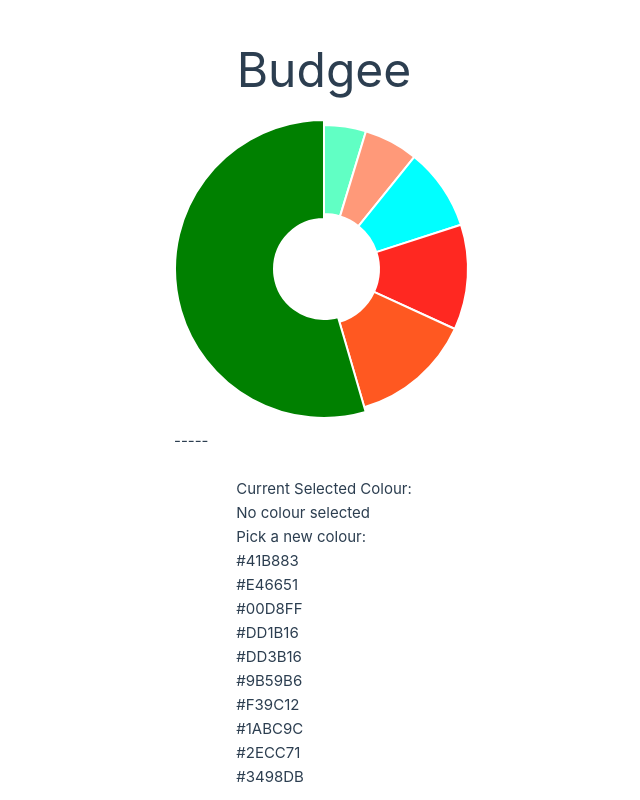
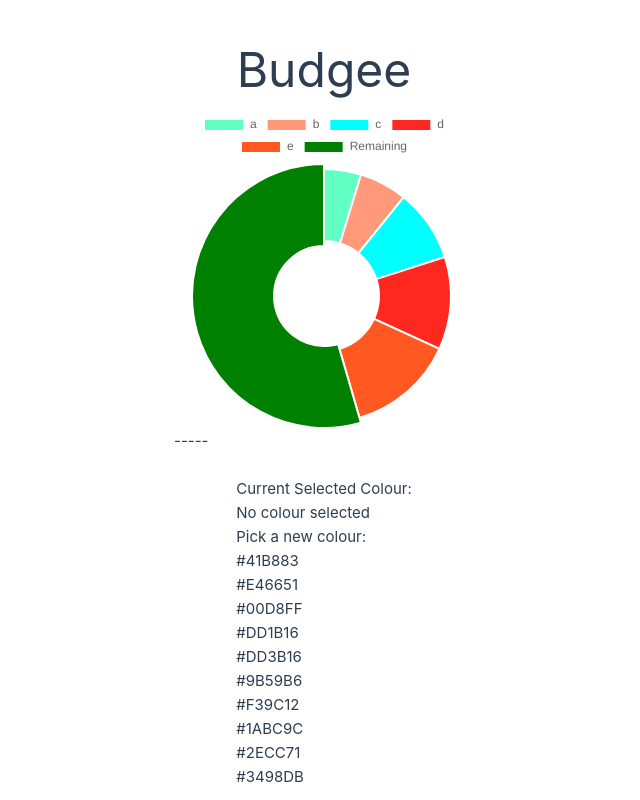
Before and after one commit to ossidion/budgee-nc-fe, a Vue app: page / in a window 1280 px wide. Shown: the top 800 px of the page, without its empty margins (316-956 px from the left). Built offline with nearby package versions, Linux system fonts and the light colour scheme.

Commit message:
add small change to customChart

```diff
--- a/package.json
+++ b/package.json
@@ -10,6 +10,7 @@
   },
   "dependencies": {
     "@tailwindcss/vite": "^4.1.3",
+    "axios": "^1.8.4",
     "chart.js": "^4.4.9",
     "pinia": "^3.0.2",
     "vue": "^3.5.13",
--- /dev/null
+++ b/src/api/requests.js
@@ -0,0 +1,22 @@
+import axios from "axios";
+
+const api = axios.create({
+  baseURL: "https://budgee-be.onrender.com/api/",
+});
+
+
+export const getExpenses = () => {
+    return api.get("/expenses").then(({data}) => {
+        console.log(data)
+      return data;
+    });
+  };
+export const getCategories = () => {
+    return api.get("/categories").then(({data:{categories}}) => {
+        console.log(categories)
+      return categories;
+    });
+  };
+
+  getExpenses()
+  getCategories()
--- a/src/components/PieChartComponent.vue
+++ b/src/components/PieChartComponent.vue
@@ -61,6 +61,7 @@ const chartDataUpdated = computed(() => {
 
   if (router.currentRoute.value.fullPath === "/") {
 
+
     newChartData.datasets[0].borderWidth = Array(noCats).fill(2);
     newChartData.datasets[0].borderWidth.push(2)
 
@@ -78,6 +79,7 @@ const chartDataUpdated = computed(() => {
     return newChartData
   }
   else if (router.currentRoute.value.fullPath === "/expenses/") {
+
     newChartData.datasets[0].backgroundColor = newChartData.datasets[0].backgroundColor.map((bgColor, index) =>
       shadeColor(bgColor, 50))
 
@@ -94,6 +96,7 @@ const chartDataUpdated = computed(() => {
   }
 
   else {
+
     newChartData.datasets[0].backgroundColor = newChartData.datasets[0].backgroundColor.map((bgColor, index) =>
       router.currentRoute.value.fullPath.match(/\/[^\/]+/g).at(-1).substring(1) == index
         ?
@@ -102,10 +105,10 @@ const chartDataUpdated = computed(() => {
         shadeColor(bgColor, 50)
     )
 
-    newChartData.datasets[0].cutouts = newChartData.datasets[0].backgroundColor.map((bgColor, index) =>
+    newChartData.datasets[0].cutouts = Array(noCats).fill(0).map((bgColor, index) =>
       router.currentRoute.value.fullPath.match(/\/[^\/]+/g).at(-1).substring(1) == index
         ?
-        50
+        -5
         :
         0
     )
@@ -117,6 +120,7 @@ const chartDataUpdated = computed(() => {
         {
           backgroundColor: newChartData.datasets[0].backgroundColor.splice(0, noCats),
           data: newChartData.datasets[0].data.splice(0, noCats),
+          cutouts: newChartData.datasets[0].cutouts.splice(0, noCats)
         }
       ]
     }
@@ -126,7 +130,8 @@ const chartDataUpdated = computed(() => {
 
 
 
-ChartJS.register(ArcElement)
+
+ChartJS.register(ArcElement, Legend)
 // ChartJS.register(ArcElement, Tooltip, Legend)
 
 
--- a/src/components/assets/stores/CustomChart.vue
+++ b/src/components/assets/stores/CustomChart.vue
@@ -41,11 +41,15 @@ class Custom extends DoughnutController{
   updateElement(arc, i, properties, mode) {
 
 
+    console.log(this.getDataset())
 
     const outerRadius = properties.outerRadius
     const innerRadius = properties.innerRadius
     properties.innerRadius = innerRadius +this.getDataset().cutouts[i]|| 0
     properties.outerRadius = outerRadius -this.getDataset().cutouts[i]|| 0
+
+
+    console.log(properties.innerRadius, new Date())
 
     super.updateElement(arc, i, properties, mode)
   }
@@ -70,6 +74,7 @@ Chart.register(Custom);
 
 const CustomChart = createTypedChart("customDoughnut",Custom)
 
+
 </script>
 
 <template>
```
Also changed, not shown: src/utils/testData.js (line endings or trailing spaces), 1 other file (tests, documents, lock files or other folders).
